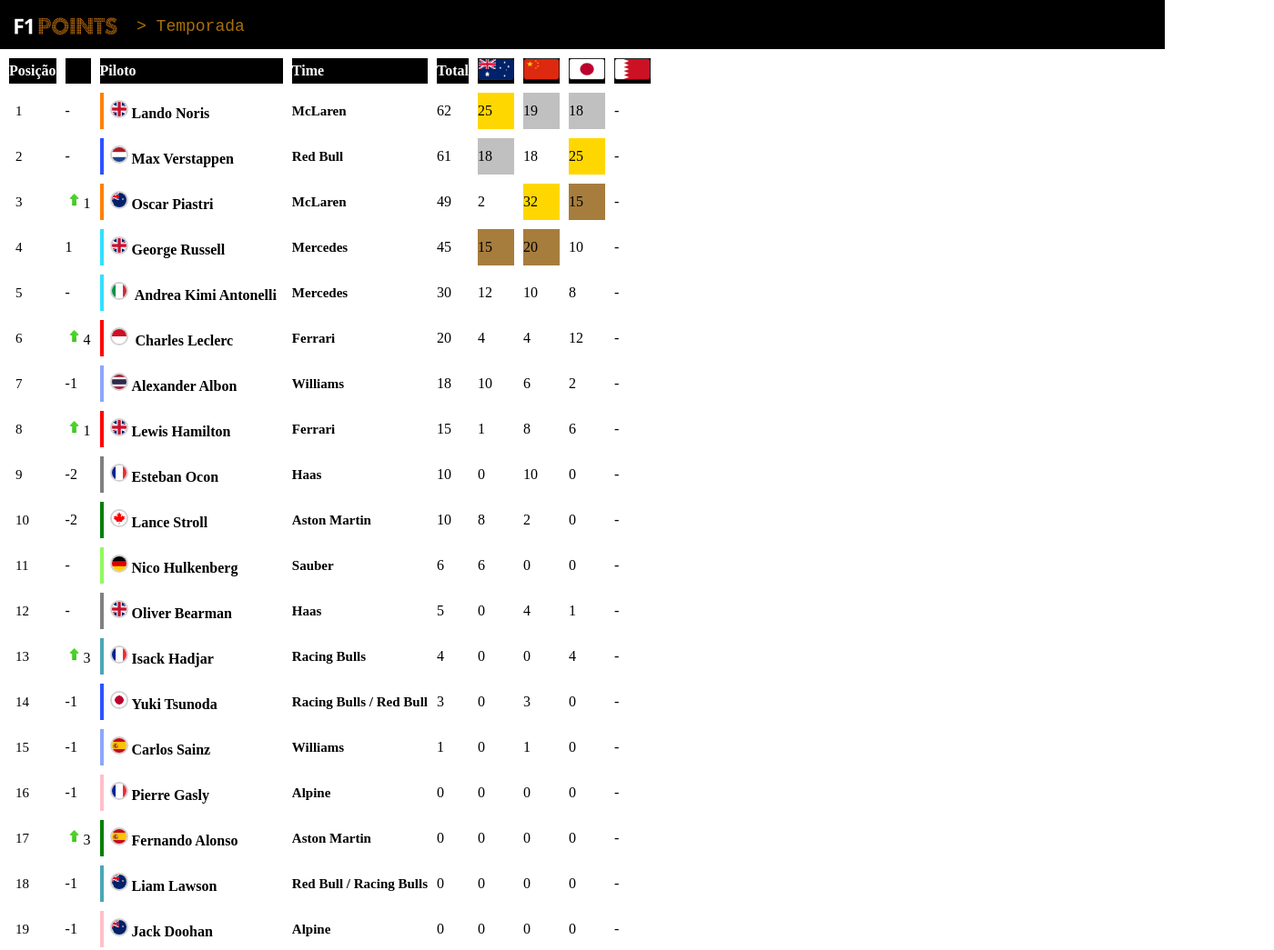
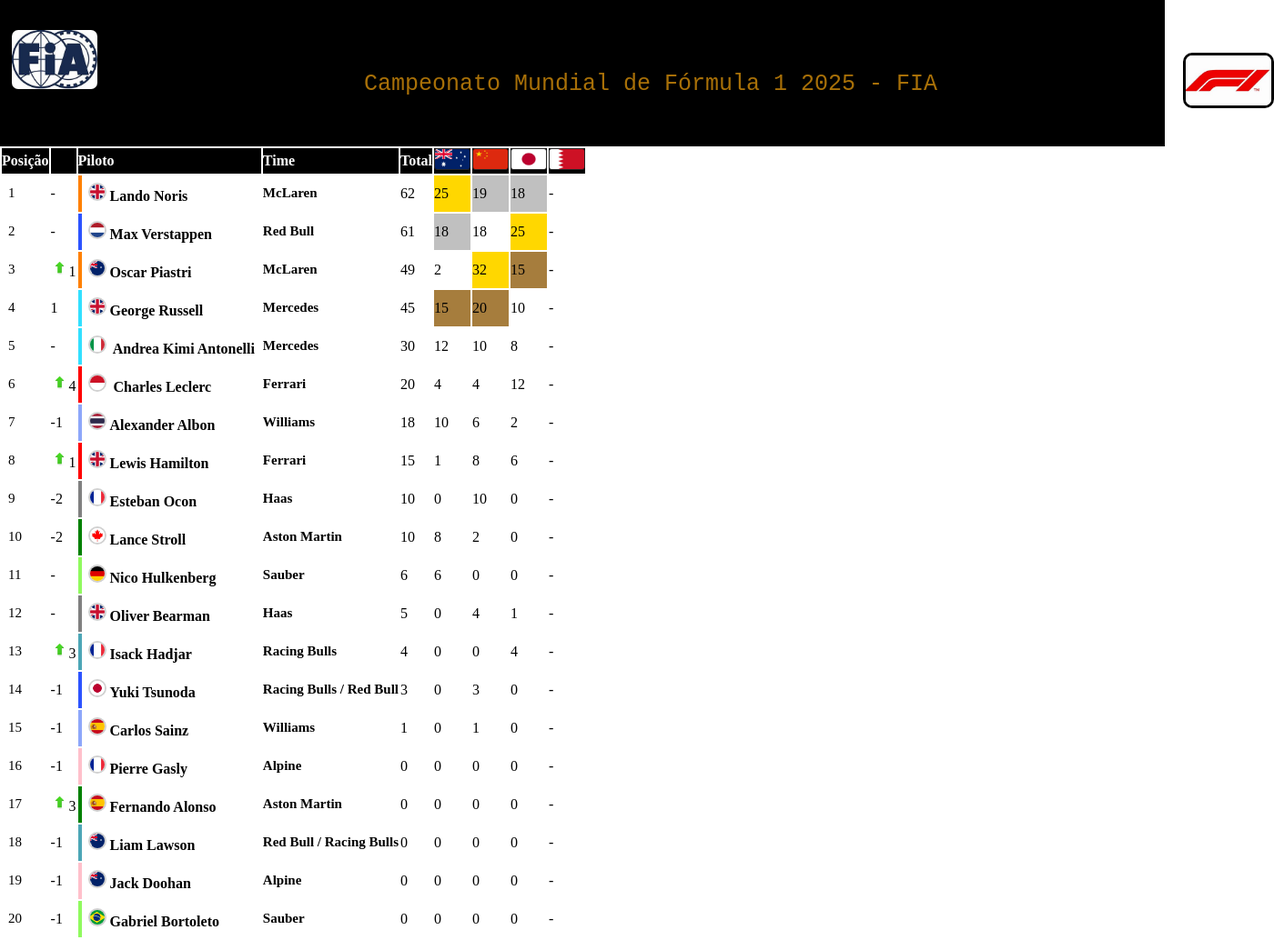
Before and after one commit to JoseAntonioDezembro07/programacao-internet, a plain HTML site: page programacao-internet/Formula 1/index.html in a window 1280 px wide. Shown: the top 1045 px of the page at 91% size, 1400 px wide, since content can reach past the window. Drawn offline with Linux system fonts and the light colour scheme.

Commit message:
Add files via upload

```diff
--- a/programacao-internet/Formula 1/index.html
+++ b/programacao-internet/Formula 1/index.html
@@ -10,11 +10,12 @@
    <header>
     <div class="logo">
         <div class="logo-imagem">
-            <img src="fotos/formula1.webp" alt="">
+            <img class="fia" src="fotos/fia.jpeg" alt="">
         </div>
+        <img class="f1" src="fotos/f1.jpeg" alt="">
         <div class="logo-texto">
-            > Temporada
-        </div>
+           <p>Campeonato Mundial de Fórmula 1 2025 - FIA</p>
+
     </div>
 <br>
 <br>
--- a/programacao-internet/Formula 1/style/styles.css
+++ b/programacao-internet/Formula 1/style/styles.css
@@ -4,24 +4,20 @@
     box-sizing: border-box;
 }
 header{
-    width: 100;
+    width: 100%;
     background-color: black;
     display: flex;
 
 
 }
 .logo-texto{
-    color:rgb(168, 112, 8);
-margin-left: 150px;
-margin-top: -32px;
-font-size: 18px;
+    color:#a87008;
+margin-left: 400px;
+margin-top: -45px;
+font-size: 25px;
 font-family: 'Courier New', Courier, monospace;
 }
-.logo-imagem{
-    margin-top: 10px;
-    margin-left: 10px;
 
-}
 .bandeiras{
     width: 40px;
     height: 24px;
@@ -125,7 +121,7 @@
 font-weight: bold;
 }
 table{
-    border-spacing: 10px;
+
     border-collapse: separate;
 
 }
@@ -144,3 +140,23 @@
     font-size: 15px;
 
 }
+.campeonato{
+    color:#a87008;
+
+}
+.fia{
+    width: 100px;
+    border-radius: 10px;
+    border-style: solid;
+    margin-left: 10px;
+    margin-top: 30px;
+}
+.f1{
+    width: 100px;
+    border-radius: 10px;
+    border-style: solid;
+    margin-top: -300px;
+    margin-left: 1300px;
+
+
+}
```
Also changed, not shown: programacao-internet/Formula 1/fotos/f1.jpeg (added), programacao-internet/Formula 1/fotos/fia.jpeg (added).
